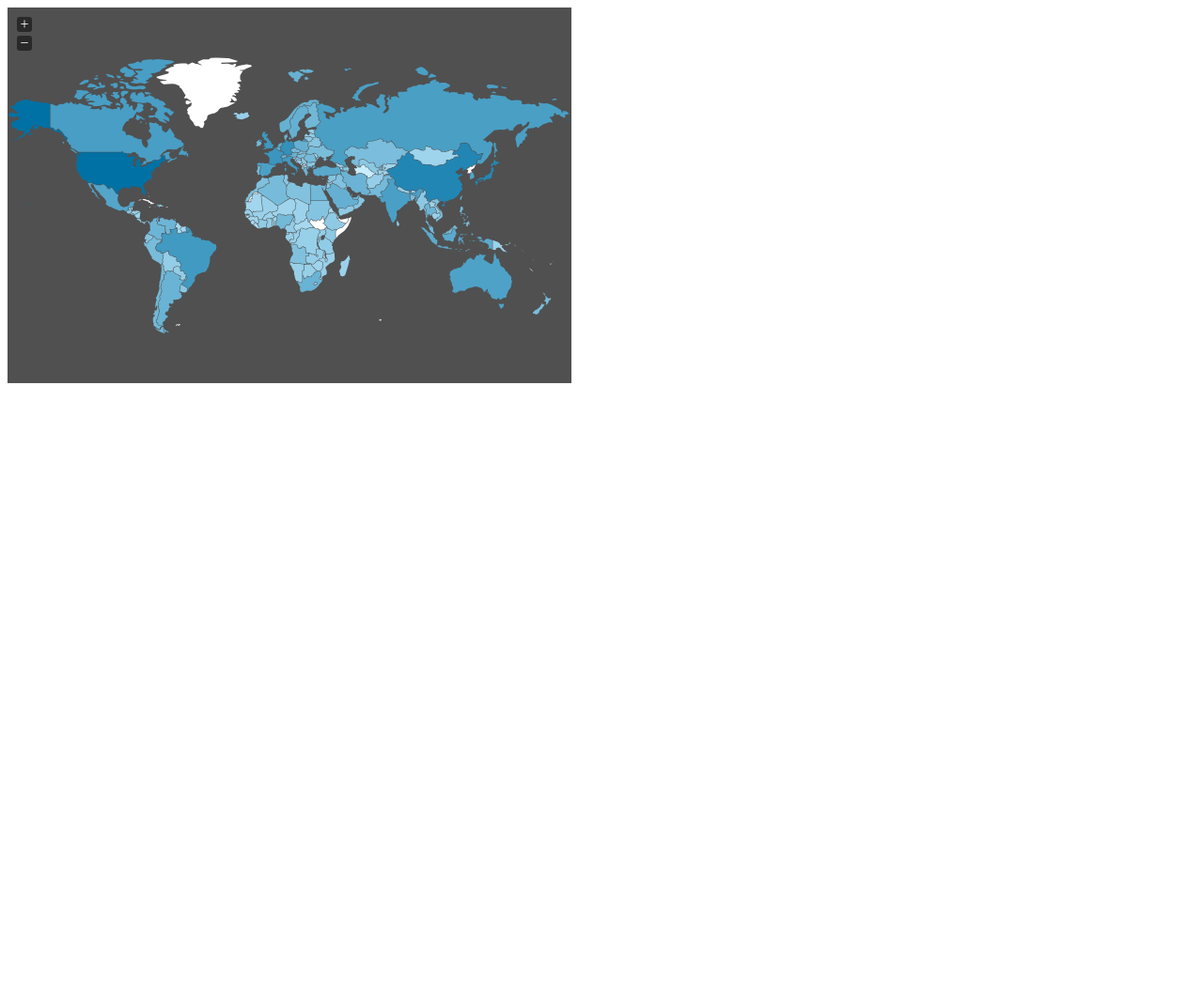
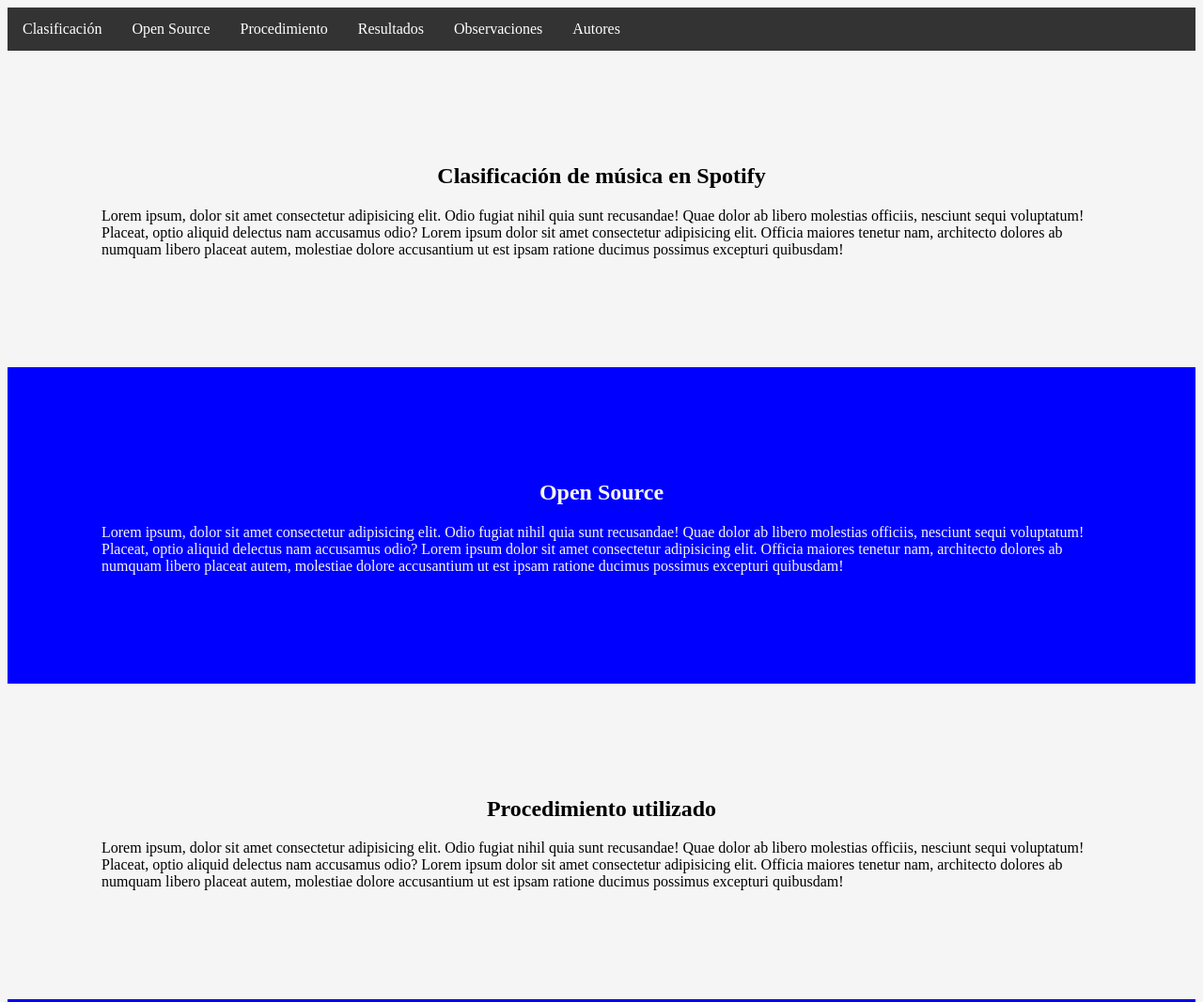
Before and after one commit to TTigre/SpotifyPreferenceMaps, a plain HTML site: page index.html in a window 1280 px wide. Shown: the top 1067 px of the page at 94% size. Before the commit the page ends 800 px from the top, so only its background shows below. Drawn offline with Linux system fonts and the light colour scheme.

Commit message:
Inicio de estilado de la página

```diff
--- /dev/null
+++ b/css/style.css
@@ -0,0 +1,56 @@
+body{
+    background-color: whitesmoke;
+}
+
+h1{
+    text-align: center;
+}
+
+section{
+    padding: 100px;
+}
+
+footer{
+    text-align: right;
+    background-color: darkblue;
+    color: whitesmoke;
+}
+
+nav{
+    background-color: #333;
+    color: whitesmoke;
+}
+
+nav ul {
+    list-style-type: none;
+    margin: 0;
+    padding: 0;
+    overflow: hidden;
+    background-color: #333;
+  }
+
+  nav ul li a {
+    float: left;
+    display: block;
+    color: white;
+    text-align: center;
+    padding: 14px 16px;
+    text-decoration: none;
+  }
+
+
+  /* Change the nav color on hover */
+  nav ul li a:hover {
+    background-color: #111;
+  }
+
+.maps{
+    width: auto;
+    height: auto;
+    padding-top: 50px;
+}
+
+.Even{
+    background-color: blue;
+    color: whitesmoke;
+}
--- a/index.html
+++ b/index.html
@@ -2,6 +2,7 @@
 <head>
   <title>jVectorMap demo</title>
   <link rel="stylesheet" href="css/jquery-jvectormap-2.0.5.css" type="text/css" media="screen"/>
+  <link rel="stylesheet" href="css/style.css" type="text/css" media="screen"/>
   <script src="js/gdp-data.js"></script>
   <script src="js/jquery-3.5.1.min.js"></script>
   <script src="js/jquery-jvectormap-2.0.5.min.js"></script>
@@ -9,7 +10,44 @@
   <script src="js/paintmap.js"></script>
 </head>
 <body>
-  <div id="world-map" style="width: 600px; height: 400px"></div>
+  <nav>
+    <ul>
+      <li><a href="#Clasificacion">Clasificación</a></li>
+      <li><a href="#OpenSource">Open Source</a></li>
+      <li><a href="#Procedimiento">Procedimiento</a></li>
+      <li><a href="#Resultados">Resultados</a></li>
+      <li><a href="#Resultados">Observaciones</a></li>
+      <li><a href="#Autores">Autores</a></li>
+    </ul>
+  </nav>
+  <section id="Clasificacion" class="Uneven">
+    <h1>Clasificación de música en Spotify</h1>
+    <p>Lorem ipsum, dolor sit amet consectetur adipisicing elit. Odio fugiat nihil quia sunt recusandae! Quae dolor ab libero molestias officiis, nesciunt sequi voluptatum! Placeat, optio aliquid delectus nam accusamus odio? Lorem ipsum dolor sit amet consectetur adipisicing elit. Officia maiores tenetur nam, architecto dolores ab numquam libero placeat autem, molestiae dolore accusantium ut est ipsam ratione ducimus possimus excepturi quibusdam!</p>
+  </section>
+  <section id="OpenSource" class="Even">
+    <h1>Open Source</h1>
+    <p>Lorem ipsum, dolor sit amet consectetur adipisicing elit. Odio fugiat nihil quia sunt recusandae! Quae dolor ab libero molestias officiis, nesciunt sequi voluptatum! Placeat, optio aliquid delectus nam accusamus odio? Lorem ipsum dolor sit amet consectetur adipisicing elit. Officia maiores tenetur nam, architecto dolores ab numquam libero placeat autem, molestiae dolore accusantium ut est ipsam ratione ducimus possimus excepturi quibusdam!</p>
+  </section>
+  <section id="Procedimiento" class="Uneven">
+    <h1>Procedimiento utilizado</h1>
+    <p>Lorem ipsum, dolor sit amet consectetur adipisicing elit. Odio fugiat nihil quia sunt recusandae! Quae dolor ab libero molestias officiis, nesciunt sequi voluptatum! Placeat, optio aliquid delectus nam accusamus odio? Lorem ipsum dolor sit amet consectetur adipisicing elit. Officia maiores tenetur nam, architecto dolores ab numquam libero placeat autem, molestiae dolore accusantium ut est ipsam ratione ducimus possimus excepturi quibusdam!</p>
+  </section>
+  <section id="Resultados" class="Even">
+    <h1>Resultados</h1>
+    <p>Lorem ipsum, dolor sit amet consectetur adipisicing elit. Odio fugiat nihil quia sunt recusandae! Quae dolor ab libero molestias officiis, nesciunt sequi voluptatum! Placeat, optio aliquid delectus nam accusamus odio? Lorem ipsum dolor sit amet consectetur adipisicing elit. Officia maiores tenetur nam, architecto dolores ab numquam libero placeat autem, molestiae dolore accusantium ut est ipsam ratione ducimus possimus excepturi quibusdam!</p>
+    <div id="world-map" class="maps"></div>
+  </section>
+  <section id="Observaciones" class="Uneven">
+    <h1>Observaciones</h1>
+    <p>Lorem ipsum, dolor sit amet consectetur adipisicing elit. Odio fugiat nihil quia sunt recusandae! Quae dolor ab libero molestias officiis, nesciunt sequi voluptatum! Placeat, optio aliquid delectus nam accusamus odio? Lorem ipsum dolor sit amet consectetur adipisicing elit. Officia maiores tenetur nam, architecto dolores ab numquam libero placeat autem, molestiae dolore accusantium ut est ipsam ratione ducimus possimus excepturi quibusdam!</p>
+  </section>
+  <section id="Autores" class="Even">
+    <h1>Conoce a los autores</h1>
+    <p>Lorem ipsum, dolor sit amet consectetur adipisicing elit. Odio fugiat nihil quia sunt recusandae! Quae dolor ab libero molestias officiis, nesciunt sequi voluptatum! Placeat, optio aliquid delectus nam accusamus odio? Lorem ipsum dolor sit amet consectetur adipisicing elit. Officia maiores tenetur nam, architecto dolores ab numquam libero placeat autem, molestiae dolore accusantium ut est ipsam ratione ducimus possimus excepturi quibusdam!</p>
+  </section>
+  <footer>
+    2020
+  </footer>
 
   <script>
     paintmap($,'#world-map',gdpData, ' (GDP - ',')')
```
